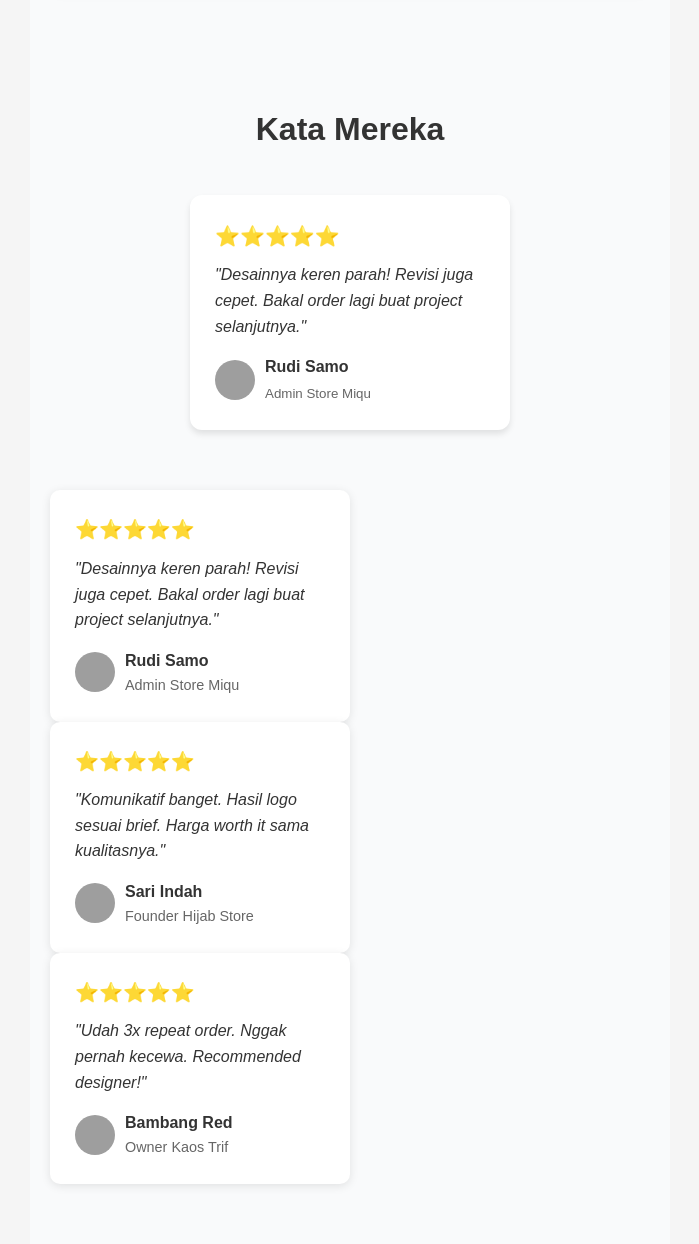
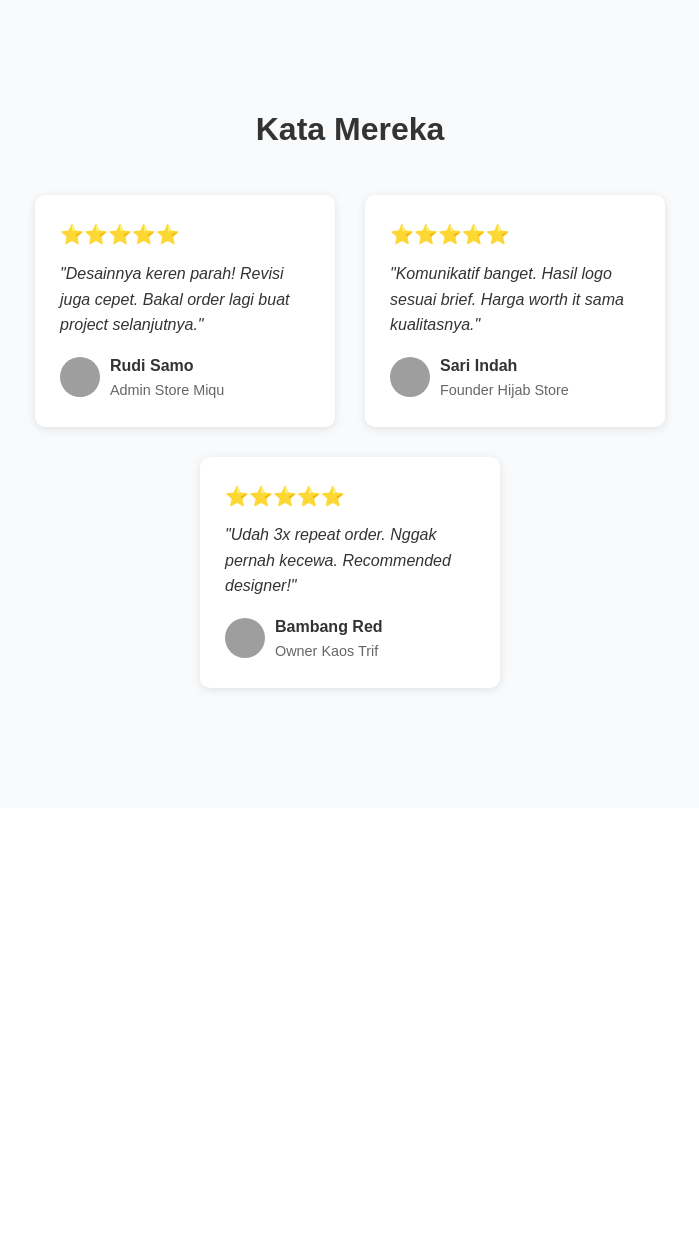
Before and after one commit to Jefrijefri92-lgtm/portfolio-jefri, a Python web app: template templates/index.html in a window 1280 px wide. Shown: the part 1815-3059 px from the top of the page, without its empty margins (290-989 px from the left). After the commit the page ends 2508 px from the top, so only its background shows below. Run offline with Jinja, Linux system fonts and the light colour scheme; the template is opened without the code that fills it, so the values that code supplies are empty; grey boxes are pictures that could not be loaded.

Commit message:
Update index.html

```diff
--- a/templates/index.html
+++ b/templates/index.html
@@ -192,23 +192,7 @@
     <!-- LIST ULASAN - INI YANG PAKE FLEX -->
     <div style="display: flex; flex-wrap: wrap; justify-content: center; gap: 30px; max-width: 1200px; margin: 0 auto;">
 
-        <!-- Testimoni 1 - Punya lu Rudi Samo -->
-        <div style="background: white; padding: 25px; border-radius: 12px; width: 320px; box-shadow: 0 4px 6px rgba(0,0,0,0.1);">
-            <div style="font-size: 20px; margin-bottom: 10px;">⭐⭐⭐⭐⭐</div>
-            <p style="font-style: italic; margin-bottom: 15px;">"Desainnya keren parah! Revisi juga cepet. Bakal order lagi buat project selanjutnya."</p>
-            <div style="display: flex; align-items: center; gap: 10px;">
-                <img src="..." style="width: 40px; height: 40px; border-radius: 50%;">
-                <div>
-                    <strong>Rudi Samo</strong>
-                    <br><small style="color: #666;">Admin Store Miqu</small>
-                </div>
-            </div>
-        </div>
 
-        <!-- Testimoni 2, 3, dst... copy paste aja -->
-
-    </div>
-</section>
 <!-- ========== END SECTION ULASAN ========== -->
 
         <!-- Testimoni 1 -->
```
